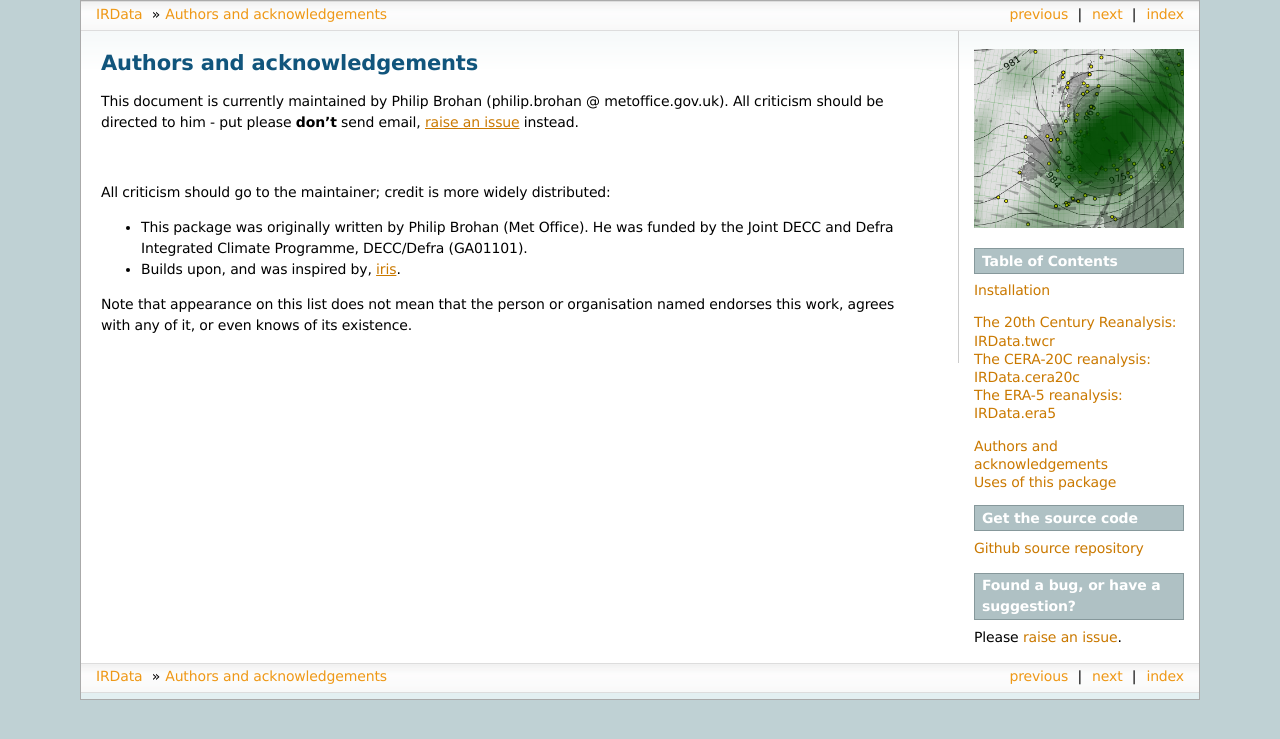
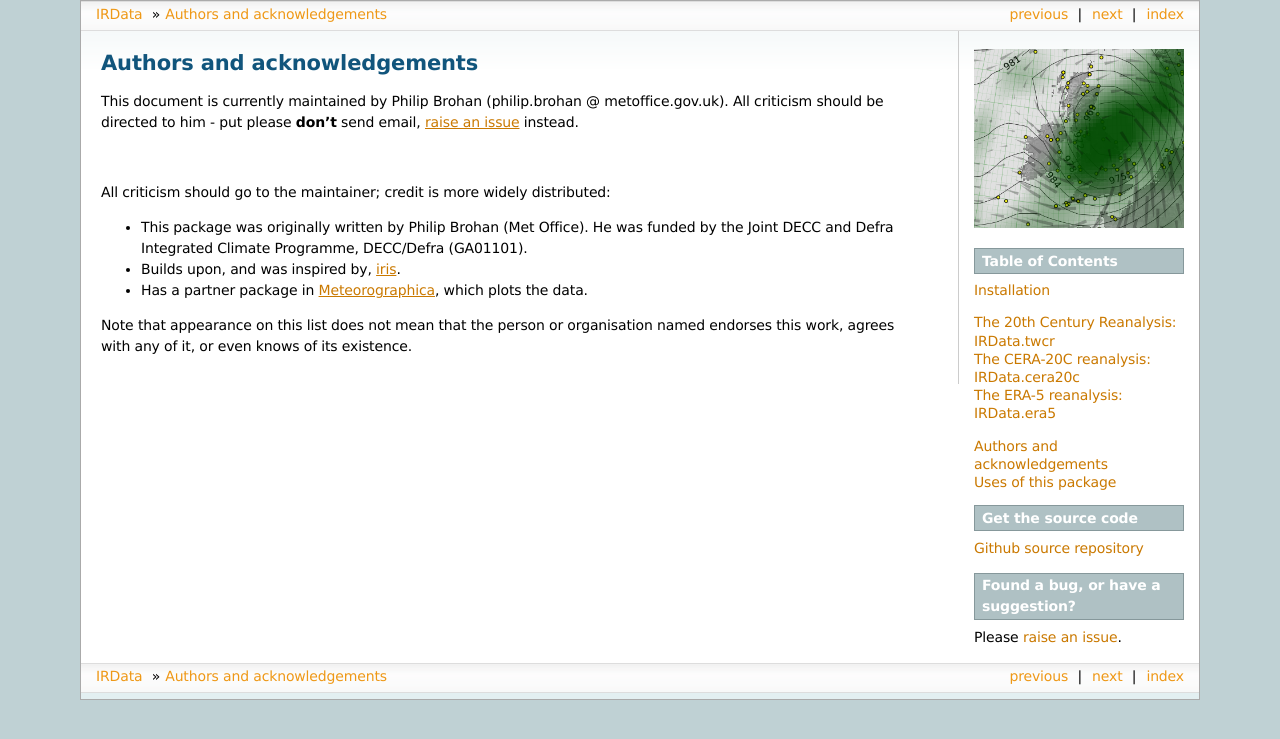
Before and after one commit to philip-brohan/IRData, a Sphinx documentation site: the page built from docs/credits.rst, in a window 1280 px wide. Shown: the top 739 px of the page. Built offline with Sphinx 7.4.7, drawn with Linux system fonts in a browser that asks for light colours.

```diff
--- a/docs/credits.rst
+++ b/docs/credits.rst
@@ -9,5 +9,6 @@
 
 * This package was originally written by Philip Brohan (Met Office). He was funded by the Joint DECC and Defra Integrated Climate Programme, DECC/Defra (GA01101).
 * Builds upon, and was inspired by, `iris <https://scitools.org.uk/iris/docs/latest/index.html>`_.
+* Has a partner package in `Meteorographica <http://brohan.org/Meteorographica/>`_, which plots the data.
 
 Note that appearance on this list does not mean that the person or organisation named endorses this work, agrees with any of it, or even knows of its existence.
```
